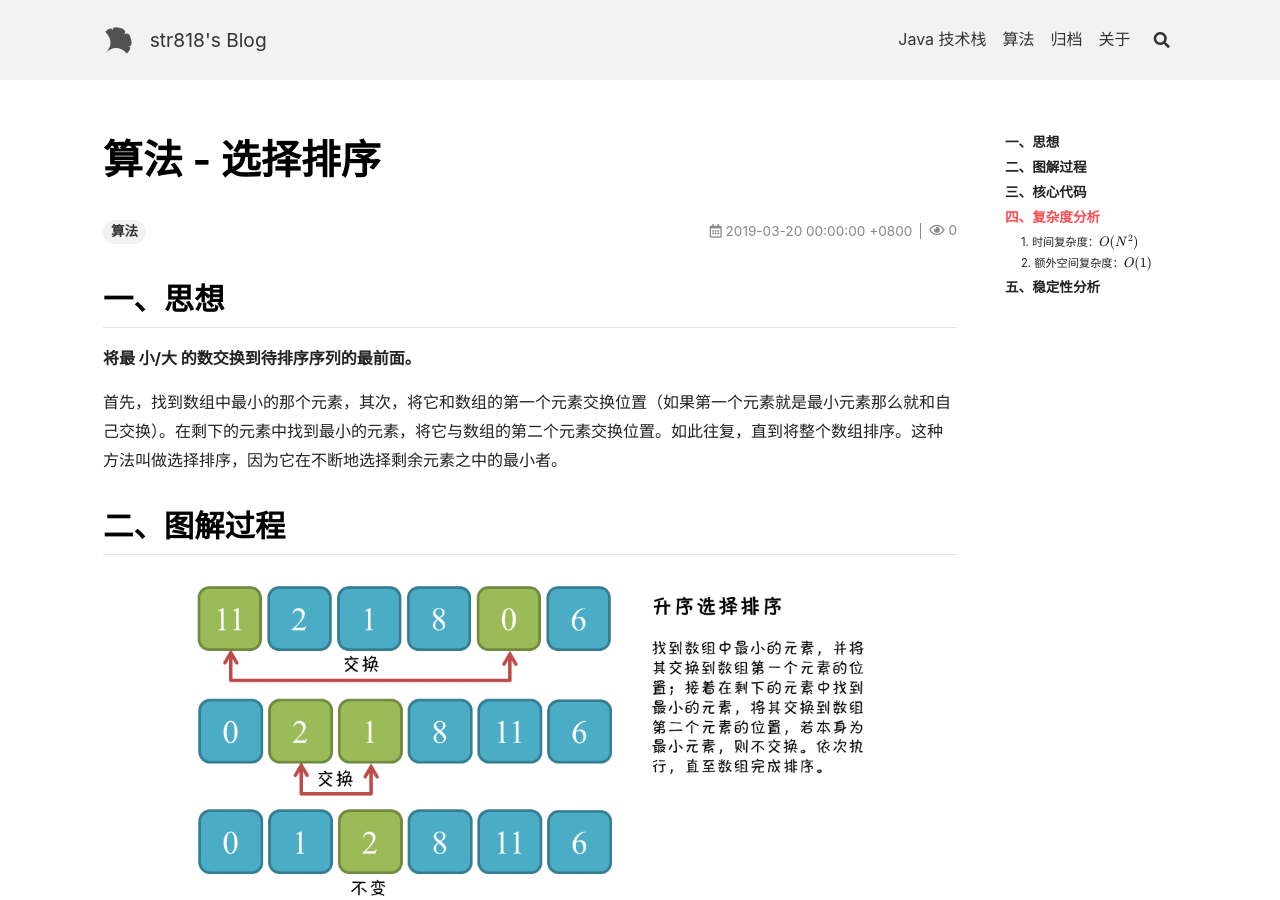
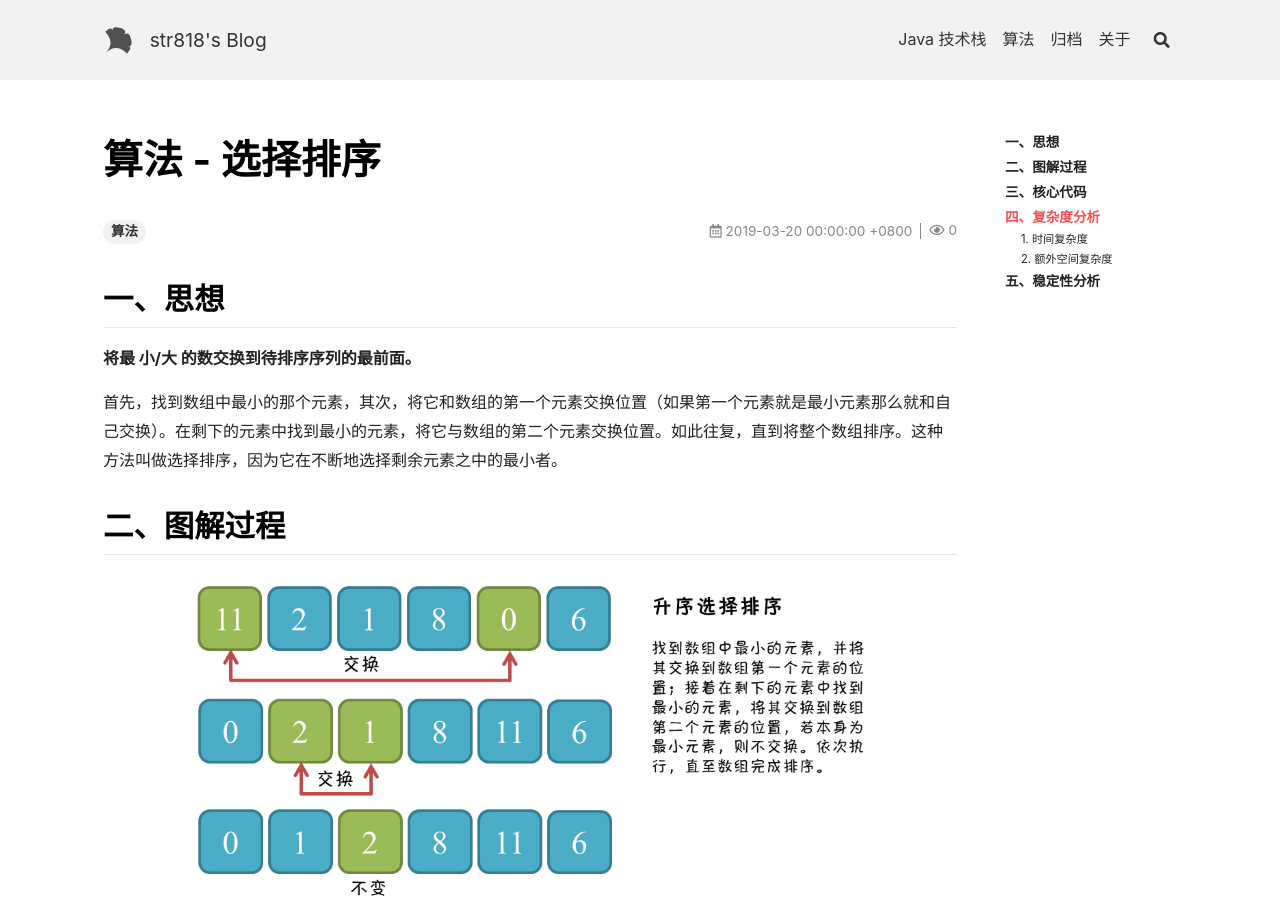
Before and after one commit to str818/str818.github.io, a Jekyll site: the page built from _posts/2019-03-20-algorithmic_selection_sort.md, in a window 1280 px wide and 900 px high. Built offline with Jekyll 4.4.1, drawn with Linux system fonts in a browser that asks for light colours; nearby versions of some CDN libraries; formulas are drawn with MathJax 3; comment, search, counter and statistics services are not loaded; some of the changed text lies outside the part shown.

Commit message:
选择排序

```diff
--- a/_posts/2019-03-20-algorithmic_selection_sort.md
+++ b/_posts/2019-03-20-algorithmic_selection_sort.md
@@ -41,13 +41,13 @@
 
 ## 四、复杂度分析
 
-### 1. 时间复杂度：$O(N^2)$
+### 1. 时间复杂度
 
 若待排序的元素总数为 N，外层循环 N 次（本文代码简写外层循环 N-1 次，不影响复杂度分析），第一次内循环比较 N-1 次（与除了本身的所有元素进行比较，找出最值），第二次内循环比较 N-2 次，以此类推，最后一次内循环比较 1 次，总共比较 (N-1) + (N-2) + ... + 1 次，等差求和，再乘上外层循环次数，共循环 N(N-1)/2 次，每次进行常数次的比较、赋值操作，时间复杂度为 $O(N^2)$。
 
-### 2. 额外空间复杂度：$O(1)$
+### 2. 额外空间复杂度
 
-未借助其它辅助空间。
+未借助其它辅助空间，$O(1)$。
 
 ## 五、稳定性分析
 
```
